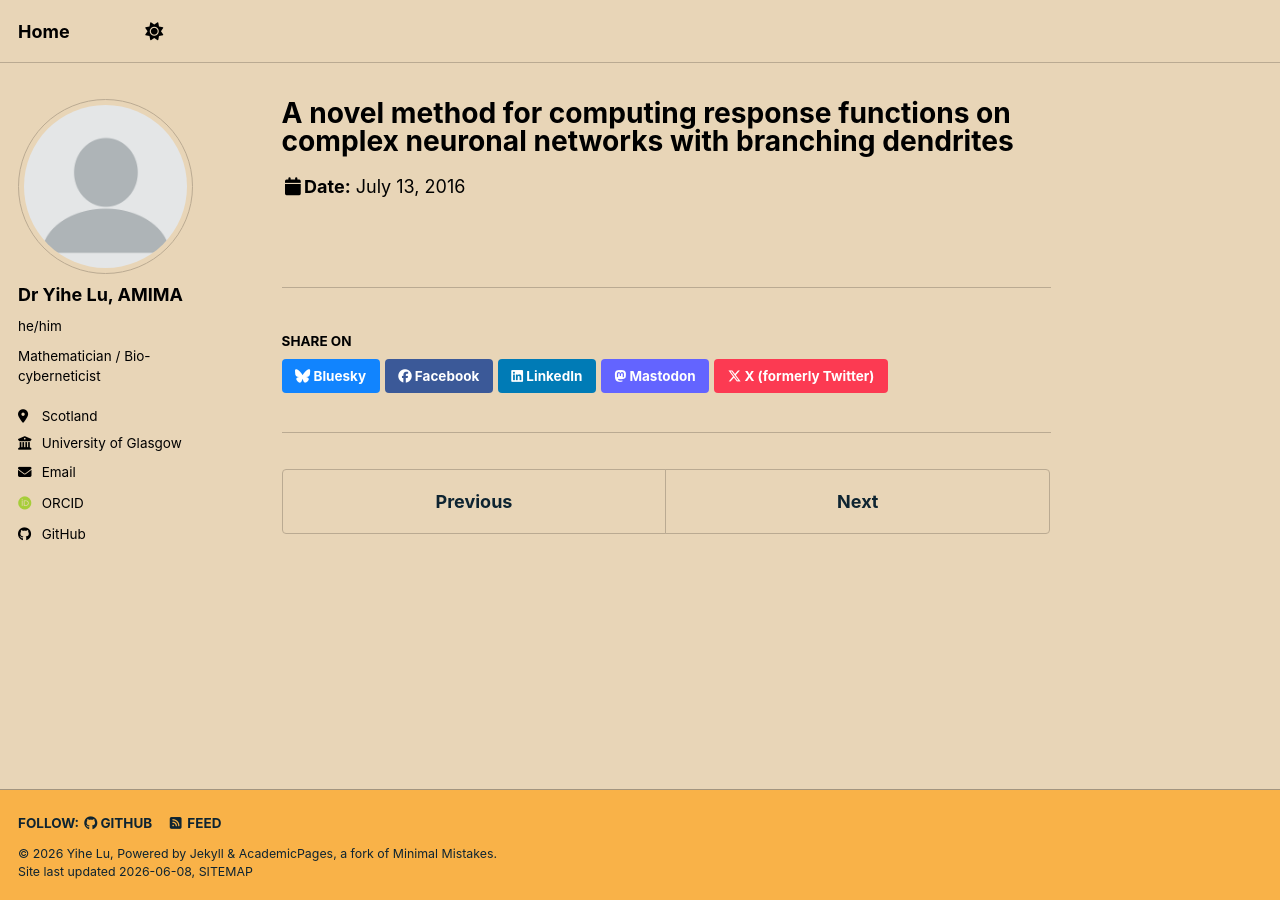
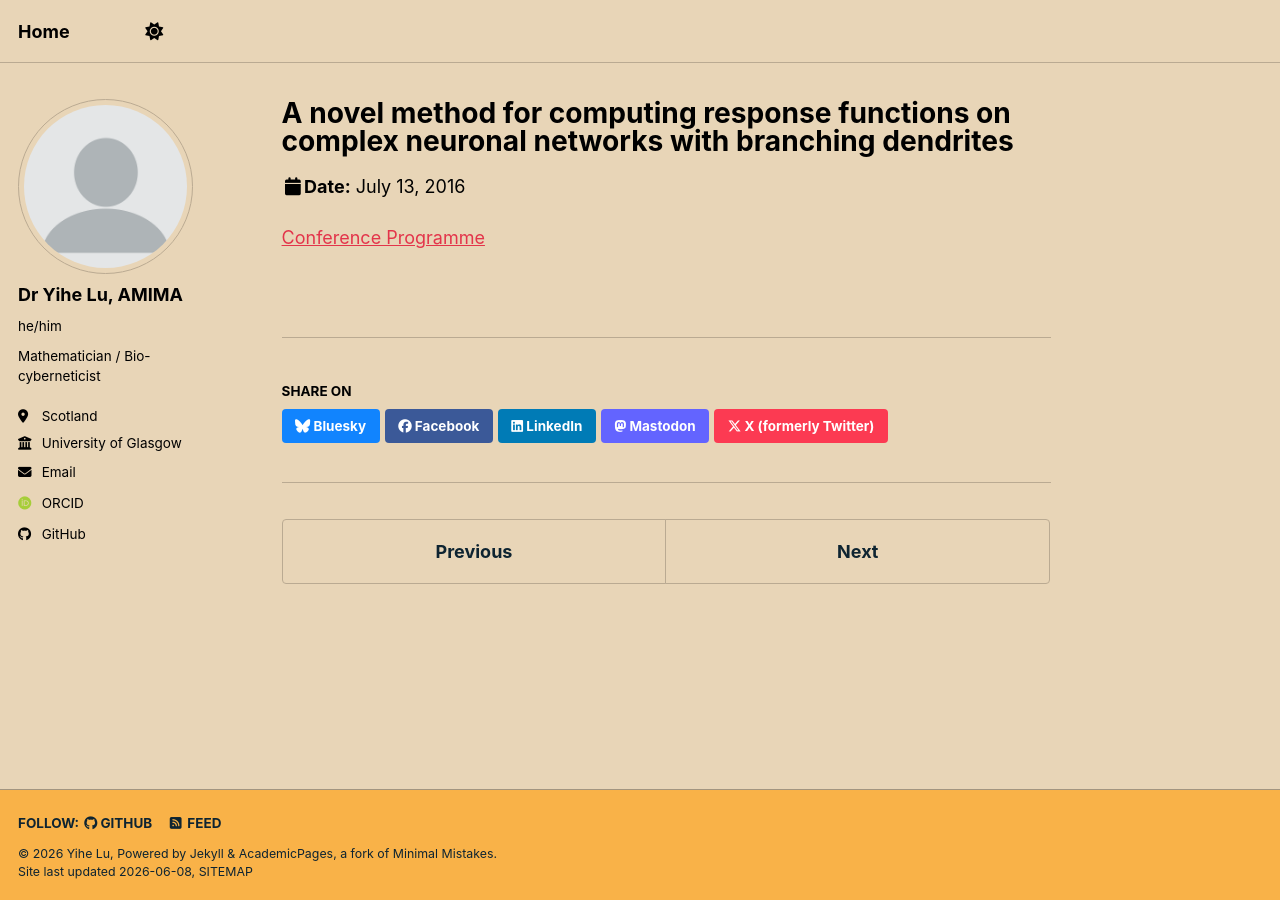
Before and after one commit to yihe-61wu/yihe-61wu.github.io, a Jekyll site: the page built from _talks/2016-07-13-ecmtb.md, in a window 1280 px wide. Built offline with Jekyll 4.4.1, drawn with Linux system fonts in a browser that asks for light colours; some web fonts are replaced; a script bundle is joined from its source files by our own code; library files that are not in the unit come from our copies.

Commit message:
add link

```diff
--- a/_talks/2016-07-13-ecmtb.md
+++ b/_talks/2016-07-13-ecmtb.md
@@ -7,3 +7,5 @@ venue: "European Conference on Mathematical and Theoretical Biology"
 date: 2016-07-13
 location: "Nottingham, UK"
 ---
+
+[Conference Programme](https://openpub.fmach.it/bitstream/10449/34802/1/ecmtb16_booklet.pdf)
```
